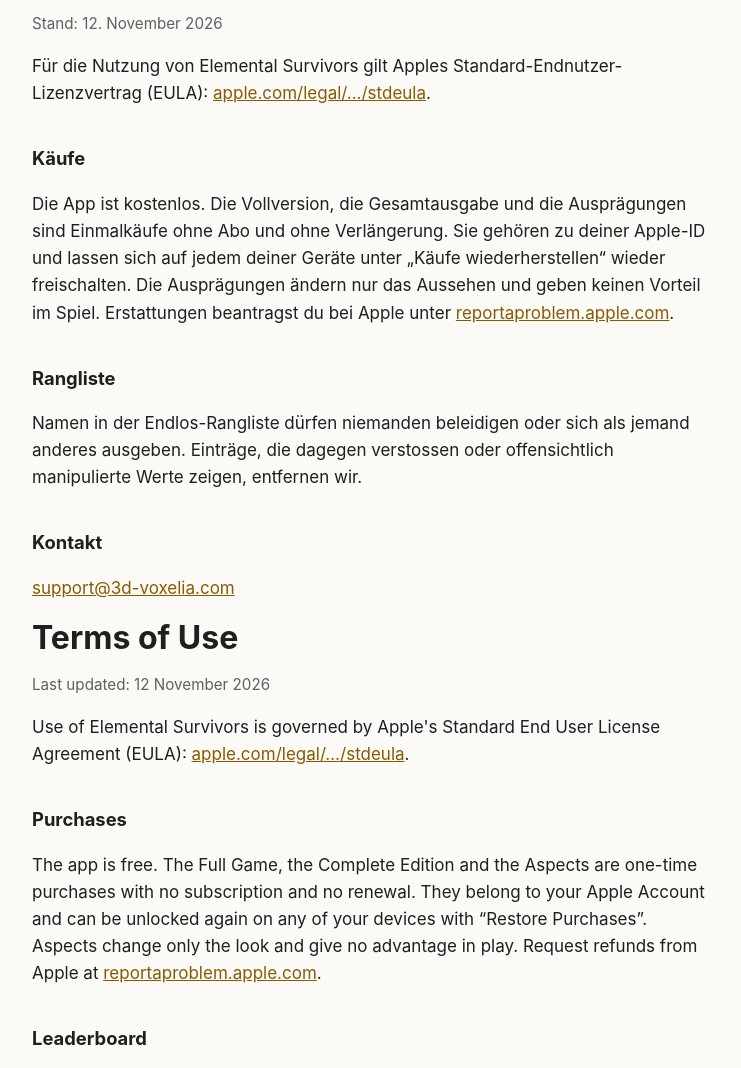
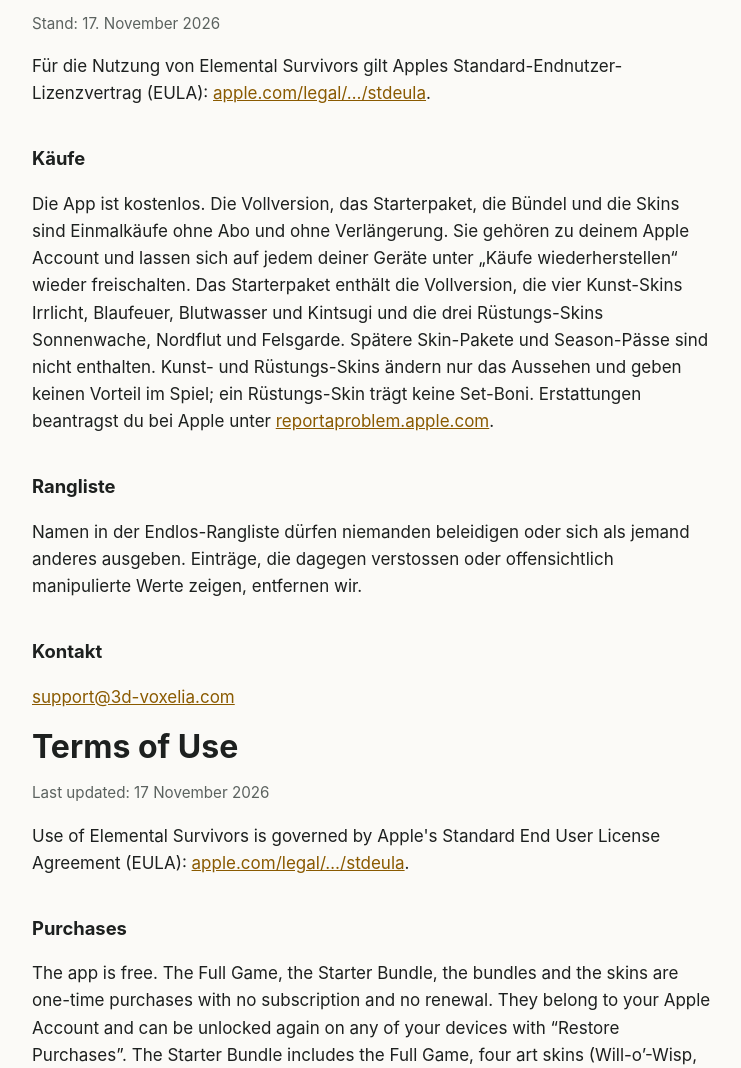
Before and after one commit to Dimar2811/Elemental-Survivors-Legal, a plain HTML site: page terms.html in a window 1280 px wide. Shown: the part 193-1261 px from the top of the page, without its empty margins (268-1009 px from the left). Drawn offline with Linux system fonts and the light colour scheme.

Commit message:
Name what is sold as the shop does: Starterpaket, bundles, art skins and armor skins; an armor skin carries no set bonuses

```diff
--- a/terms.html
+++ b/terms.html
@@ -10,10 +10,10 @@
 
 <section id="de">
 <h1>Nutzungsbedingungen</h1>
-<p class="muted">Stand: 12. November 2026</p>
+<p class="muted">Stand: 17. November 2026</p>
 <p>Für die Nutzung von Elemental Survivors gilt Apples Standard-Endnutzer-Lizenzvertrag (EULA): <a href="https://www.apple.com/legal/internet-services/itunes/dev/stdeula/">apple.com/legal/…/stdeula</a>.</p>
 <h2>Käufe</h2>
-<p>Die App ist kostenlos. Die Vollversion, die Gesamtausgabe und die Ausprägungen sind Einmalkäufe ohne Abo und ohne Verlängerung. Sie gehören zu deiner Apple-ID und lassen sich auf jedem deiner Geräte unter „Käufe wiederherstellen“ wieder freischalten. Die Ausprägungen ändern nur das Aussehen und geben keinen Vorteil im Spiel. Erstattungen beantragst du bei Apple unter <a href="https://reportaproblem.apple.com">reportaproblem.apple.com</a>.</p>
+<p>Die App ist kostenlos. Die Vollversion, das Starterpaket, die Bündel und die Skins sind Einmalkäufe ohne Abo und ohne Verlängerung. Sie gehören zu deinem Apple Account und lassen sich auf jedem deiner Geräte unter „Käufe wiederherstellen“ wieder freischalten. Das Starterpaket enthält die Vollversion, die vier Kunst-Skins Irrlicht, Blaufeuer, Blutwasser und Kintsugi und die drei Rüstungs-Skins Sonnenwache, Nordflut und Felsgarde. Spätere Skin-Pakete und Season-Pässe sind nicht enthalten. Kunst- und Rüstungs-Skins ändern nur das Aussehen und geben keinen Vorteil im Spiel; ein Rüstungs-Skin trägt keine Set-Boni. Erstattungen beantragst du bei Apple unter <a href="https://reportaproblem.apple.com">reportaproblem.apple.com</a>.</p>
 <h2>Rangliste</h2>
 <p>Namen in der Endlos-Rangliste dürfen niemanden beleidigen oder sich als jemand anderes ausgeben. Einträge, die dagegen verstossen oder offensichtlich manipulierte Werte zeigen, entfernen wir.</p>
 <h2>Kontakt</h2>
@@ -22,10 +22,10 @@
 
 <section id="en">
 <h1>Terms of Use</h1>
-<p class="muted">Last updated: 12 November 2026</p>
+<p class="muted">Last updated: 17 November 2026</p>
 <p>Use of Elemental Survivors is governed by Apple's Standard End User License Agreement (EULA): <a href="https://www.apple.com/legal/internet-services/itunes/dev/stdeula/">apple.com/legal/…/stdeula</a>.</p>
 <h2>Purchases</h2>
-<p>The app is free. The Full Game, the Complete Edition and the Aspects are one-time purchases with no subscription and no renewal. They belong to your Apple Account and can be unlocked again on any of your devices with “Restore Purchases”. Aspects change only the look and give no advantage in play. Request refunds from Apple at <a href="https://reportaproblem.apple.com">reportaproblem.apple.com</a>.</p>
+<p>The app is free. The Full Game, the Starter Bundle, the bundles and the skins are one-time purchases with no subscription and no renewal. They belong to your Apple Account and can be unlocked again on any of your devices with “Restore Purchases”. The Starter Bundle includes the Full Game, four art skins (Will-o’-Wisp, Bluefire, Bloodwater and Kintsugi) and three armor skins (Sunwatch, Northtide and Rockguard). Future skin packs and season passes are not included. Art and armor skins change only the look and give no advantage in play; an armor skin carries no set bonuses. Request refunds from Apple at <a href="https://reportaproblem.apple.com">reportaproblem.apple.com</a>.</p>
 <h2>Leaderboard</h2>
 <p>Names on the Endless leaderboard must not insult anyone or impersonate someone else. We remove entries that break this rule or show obviously manipulated stats.</p>
 <h2>Contact</h2>
```
Also changed, not shown: privacy.html (+4 -4 lines).
